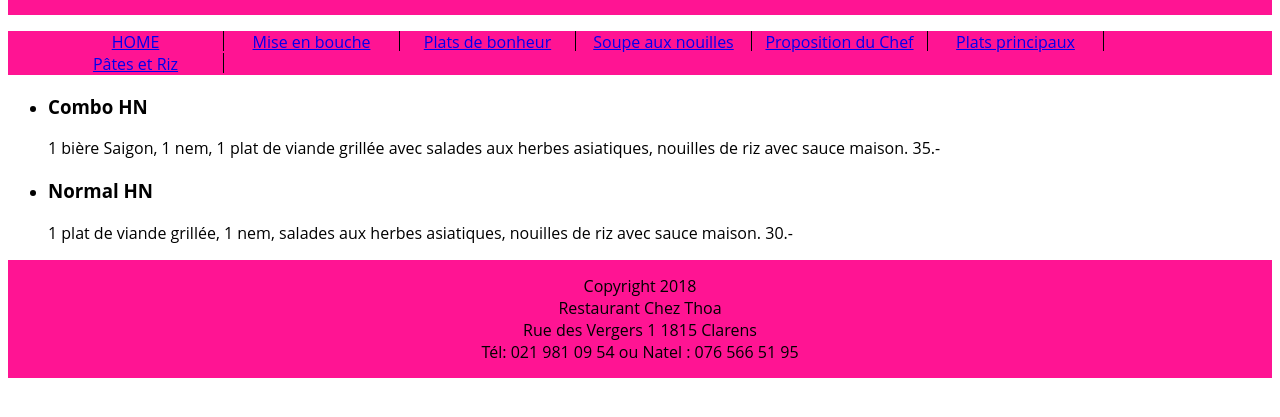
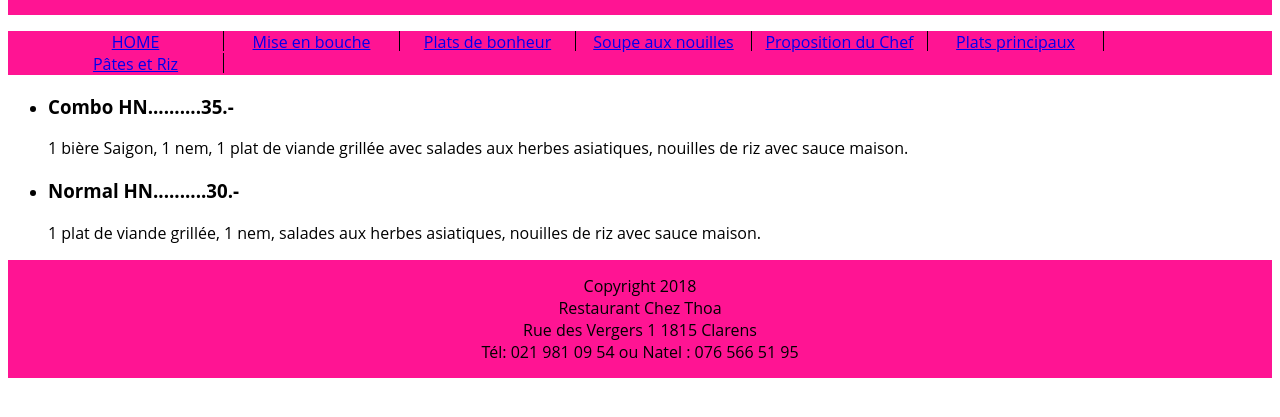
Before and after one commit to ChezThoa/Restaurant-Chez-Thoa, a plain HTML site: page bunchahanoi.html in a window 1280 px wide. Shown: the part 109-526 px from the top of the page. Drawn offline with Linux system fonts and the light colour scheme.

Commit message:
last test

```diff
--- a/bunchahanoi.html
+++ b/bunchahanoi.html
@@ -30,12 +30,12 @@
            </nav>
             <ul>
 
-                <li><h3>Combo HN</h3></li>
-                <p>1 bière Saigon, 1 nem, 1 plat de viande grillée avec salades aux herbes asiatiques, nouilles de riz avec sauce maison.					35.-
+                <li><h3>Combo HN..........35.-</h3></li>
+                <p>1 bière Saigon, 1 nem, 1 plat de viande grillée avec salades aux herbes asiatiques, nouilles de riz avec sauce maison.
                 </p>
 
-                <li><h3>Normal HN</h3></li>
-                <p>1 plat de viande grillée, 1 nem, salades aux herbes asiatiques, nouilles de riz avec sauce maison.					30.-
+                <li><h3>Normal HN..........30.-</h3></li>
+                <p>1 plat de viande grillée, 1 nem, salades aux herbes asiatiques, nouilles de riz avec sauce maison.
                 </p>
             </ul>
         <footer class="container-fluid">
```
